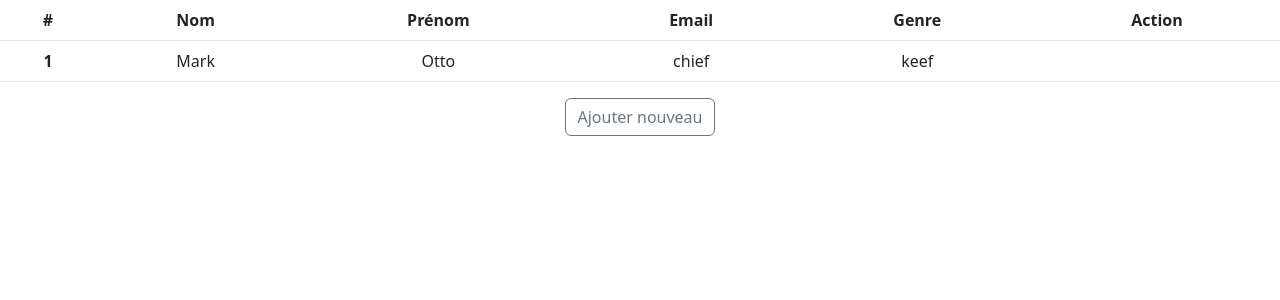
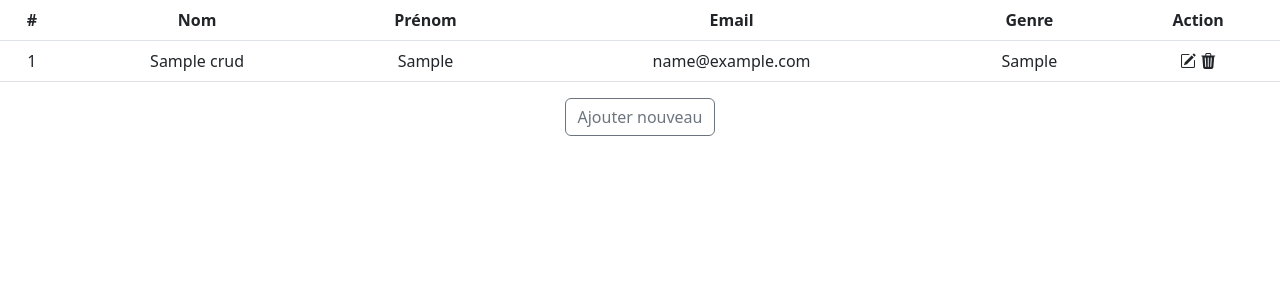
Before and after one commit to secndK/CRUD-PHP-Boostrap, a PHP site: page / in a window 1280 px wide. Shown: the part 56-356 px from the top of the page. Run offline with PHP 8.4, Linux system fonts and the light colour scheme; tables that the repository leaves empty or names only in its code hold one stand-in row (values such as "Sample post"); some libraries are stand-ins or nearby versions.

Commit message:
ajout des icônes "modifier" & "supprimer"

```diff
--- a/index.php
+++ b/index.php
@@ -7,6 +7,8 @@
 
 
     <link href="https://cdn.jsdelivr.net/npm/bootstrap@5.3.0/dist/css/bootstrap.min.css" rel="stylesheet">
+    <script src="https://kit.fontawesome.com/5f9059d052.js" crossorigin="anonymous"></script>
+    <link rel="stylesheet" href="https://cdn.jsdelivr.net/npm/bootstrap-icons@1.11.3/font/bootstrap-icons.min.css">
 </head>
 <body>
 
@@ -35,23 +37,46 @@
     </tr>
   </thead>
   <tbody>
-    <tr>
-        <th scope="row">1</th>
-        <td>Mark</td>
-        <td>Otto</td>
-        <td>chief</td>
-        <td>keef</td>
+    <?php
+    include "db_conn.php";
+
+    $sql = "SELECT * FROM crud ";
+    $result = mysqli_query($conn, $sql);
+    while ($row = mysqli_fetch_assoc($result)) {
+
+      ?>
+      <tr>
+        <td scope="row"><?php echo $row['id'] ?></td>
+        <td scope="row"><?php echo $row['nom'] ?></td>
+        <td scope="row"><?php echo $row['prenom'] ?></td>
+        <td scope="row"><?php echo $row['email'] ?></td>
+        <td scope="row"><?php echo $row['genre'] ?></td>
+
         <td>
 
+        <a href="edit.php?id=<?php echo $row['id'] ?>" class="link-dark"><i class="bi bi-pencil-square"></i></a>
+        <a href="delete.php?id=<?php echo $row['id'] ?>" class="link-dark"><i class="bi bi-trash3-fill"></i></a>
+
         </td>
+    </tr>
+
+
+    <?php
+
+
+
+
+    }
+
+
+
+    ?>
 
 
 
 
 
 
-
-    </tr>
 
 
   </tbody>
```
